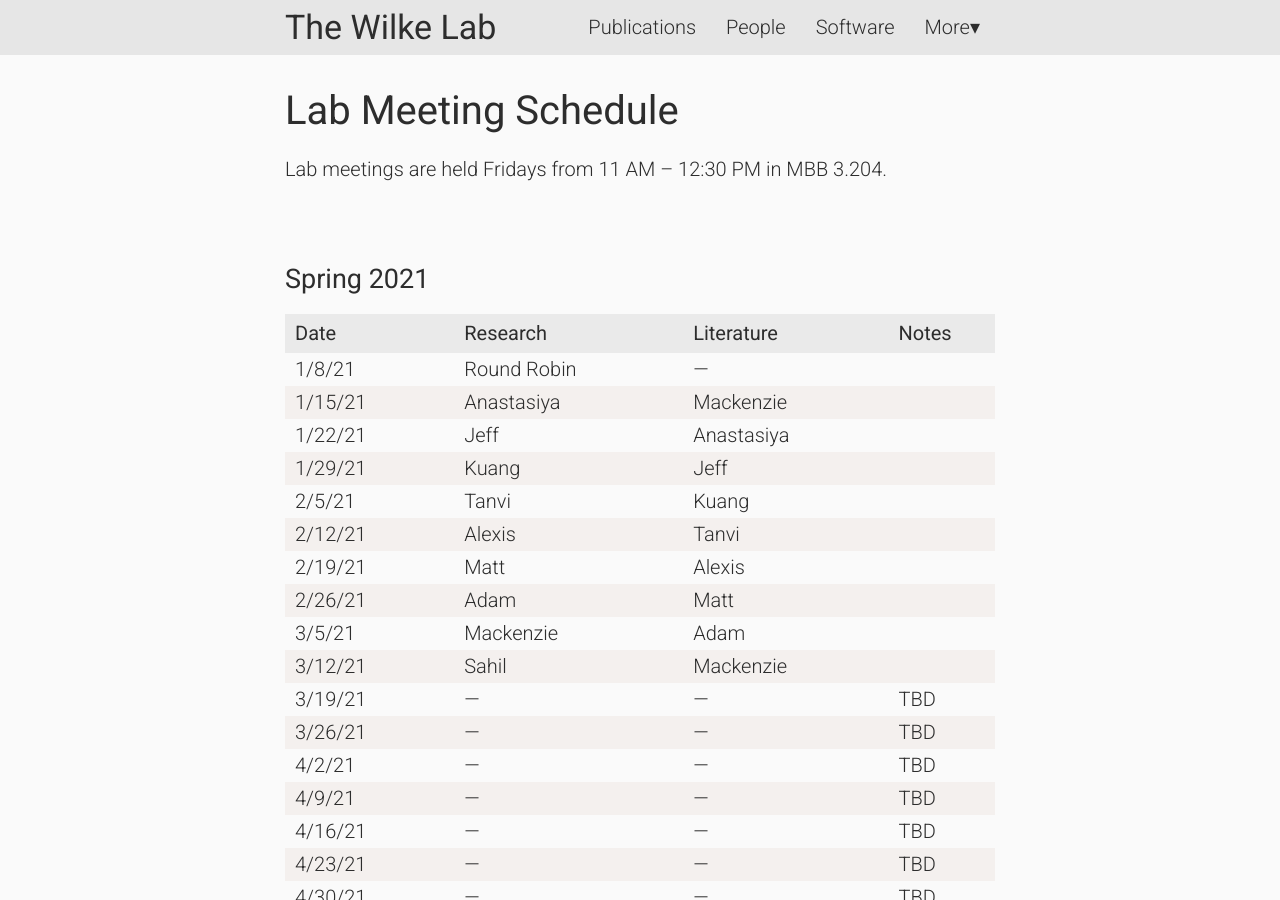
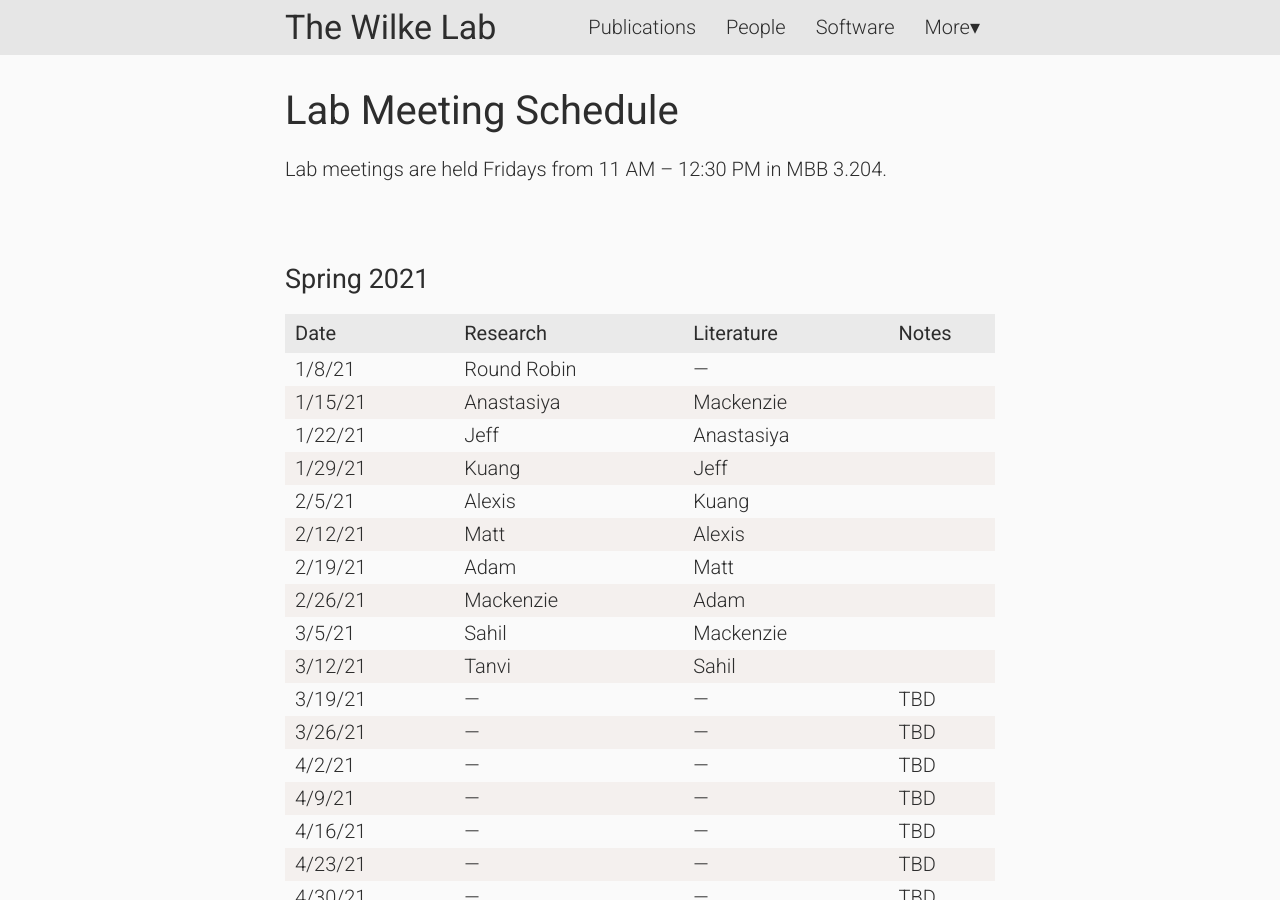
Before and after one commit to wilkelab/wilkelab.github.io, a Jekyll site: the page built from lab_meetings.md, in a window 1280 px wide and 900 px high. Built offline with Jekyll 4.4.1, drawn with Linux system fonts in a browser that asks for light colours; nearby versions of some CDN libraries.

Commit message:
Schedule change

```diff
--- a/lab_meetings.md
+++ b/lab_meetings.md
@@ -16,12 +16,12 @@
 | 1/15/21 || Anastasiya || Mackenzie ||
 | 1/22/21 || Jeff || Anastasiya ||
 | 1/29/21 || Kuang || Jeff  ||
-| 2/5/21 || Tanvi || Kuang ||
-| 2/12/21 || Alexis || Tanvi |||
-| 2/19/21 || Matt || Alexis ||
-| 2/26/21 || Adam  || Matt ||
-| 3/5/21 || Mackenzie || Adam ||
-| 3/12/21 || Sahil || Mackenzie ||
+| 2/5/21 || Alexis || Kuang ||
+| 2/12/21 || Matt || Alexis |||
+| 2/19/21 || Adam || Matt ||
+| 2/26/21 || Mackenzie  || Adam ||
+| 3/5/21 || Sahil || Mackenzie ||
+| 3/12/21 || Tanvi || Sahil ||
 | 3/19/21 || --- || --- || TBD
 | 3/26/21 || --- || --- || TBD
 | 4/2/21 || --- || --- || TBD
```
